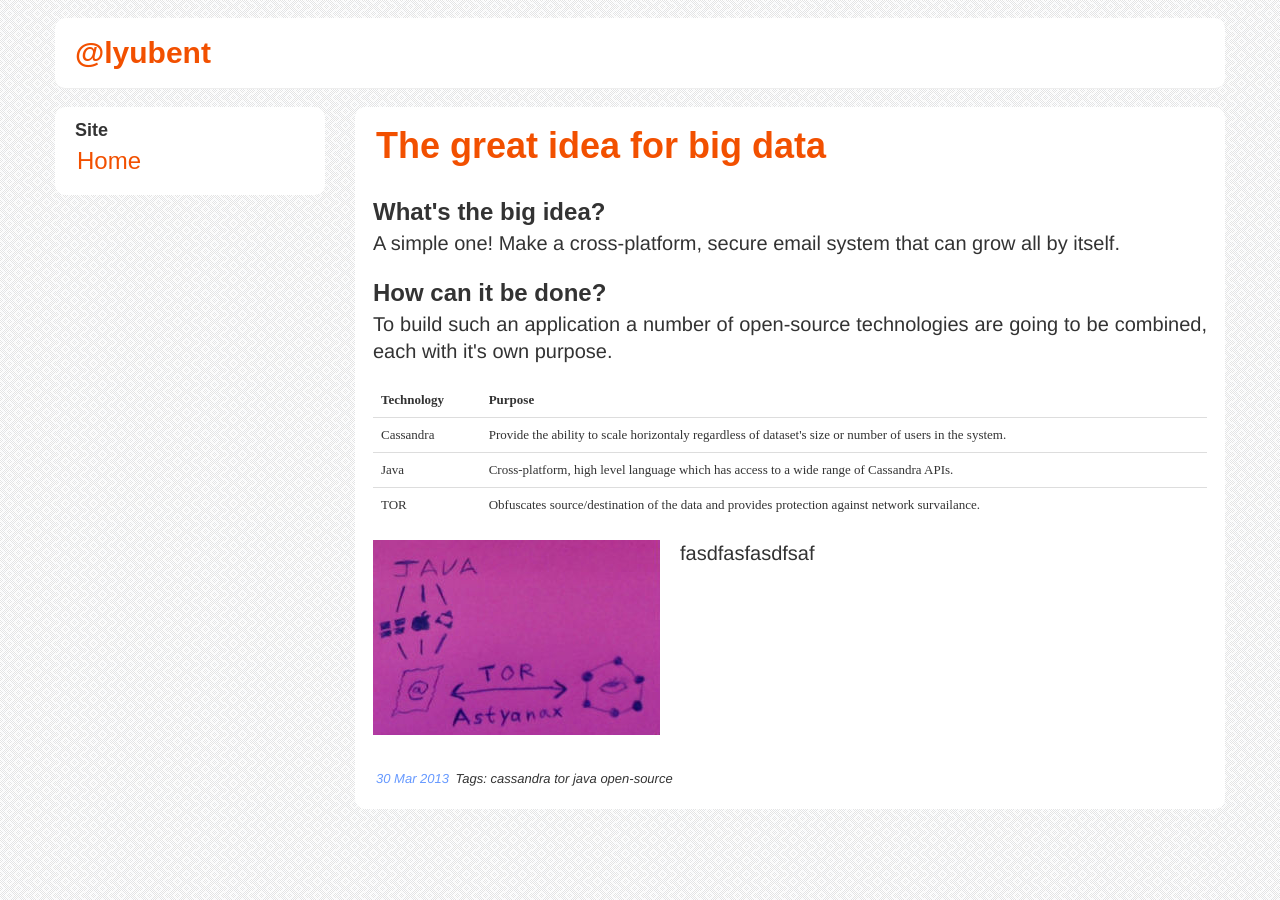
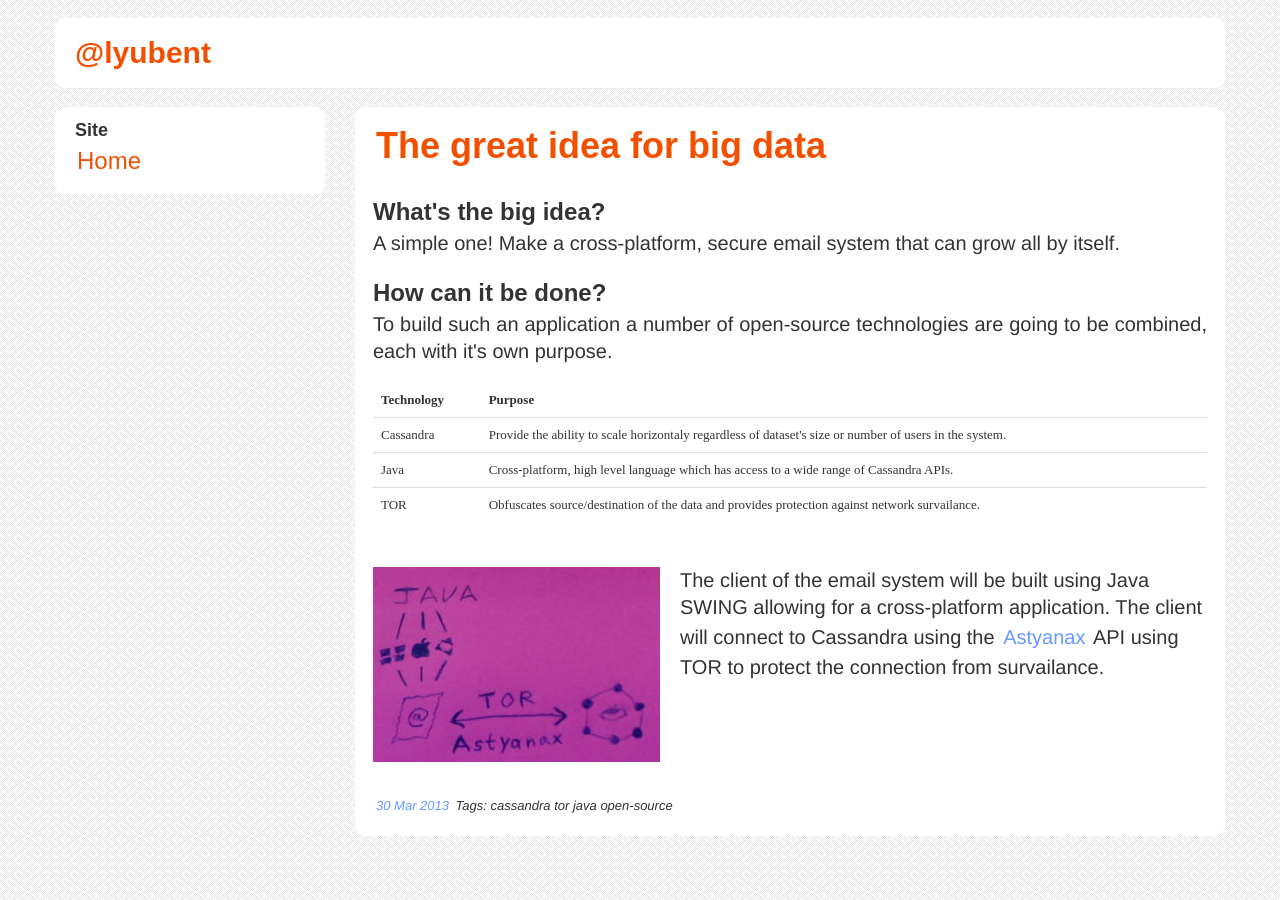
Before and after one commit to lyubent/lyubent.github.com, a Jekyll site: the page built from _posts/2013-03-30-the-great-idea-for-big-data.md, in a window 1280 px wide. Built offline with Jekyll 4.4.1, drawn with Linux system fonts in a browser that asks for light colours; some web fonts are replaced.

Commit message:
Updated _posts/2013-03-30-the-great-idea-for-big-data.md

```diff
--- a/_posts/2013-03-30-the-great-idea-for-big-data.md
+++ b/_posts/2013-03-30-the-great-idea-for-big-data.md
@@ -41,10 +41,15 @@ To build such an application a number of open-source technologies are going to b
   </tbody>
 </table>
 
-<div style="float: left">
+<br/>
+
+<div style='float:left;margin-right:20px;'>
 <img src="/thumbnails/images/Tech-Overview.jpg" alt="Technology Overview">
 </div>
-<p style="padding: 0px 20px;" class="lead pull-left">
-fasdfasfasdfsaf
+
+<p class="lead">
+The client of the email system will be built using Java SWING allowing for a cross-platform application. The client will connect to Cassandra using the <a href="https://github.com/Netflix/astyanax/wiki">Astyanax</a> API using TOR to protect the connection from survailance.
 </p>
-<div style="clear:both;"></div><br/>
+<div style="clear:both"></div>
+
+<br/>
```
